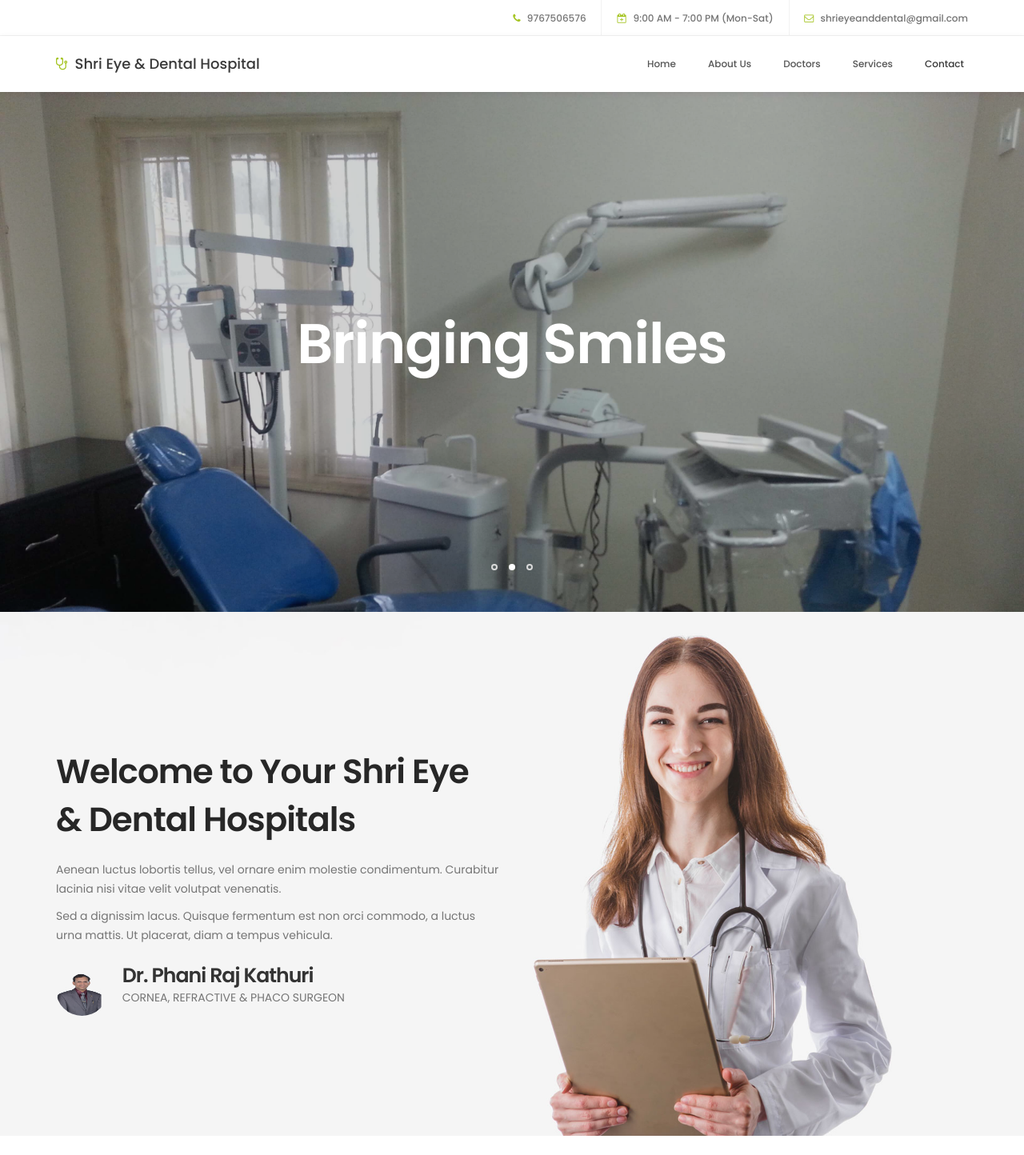
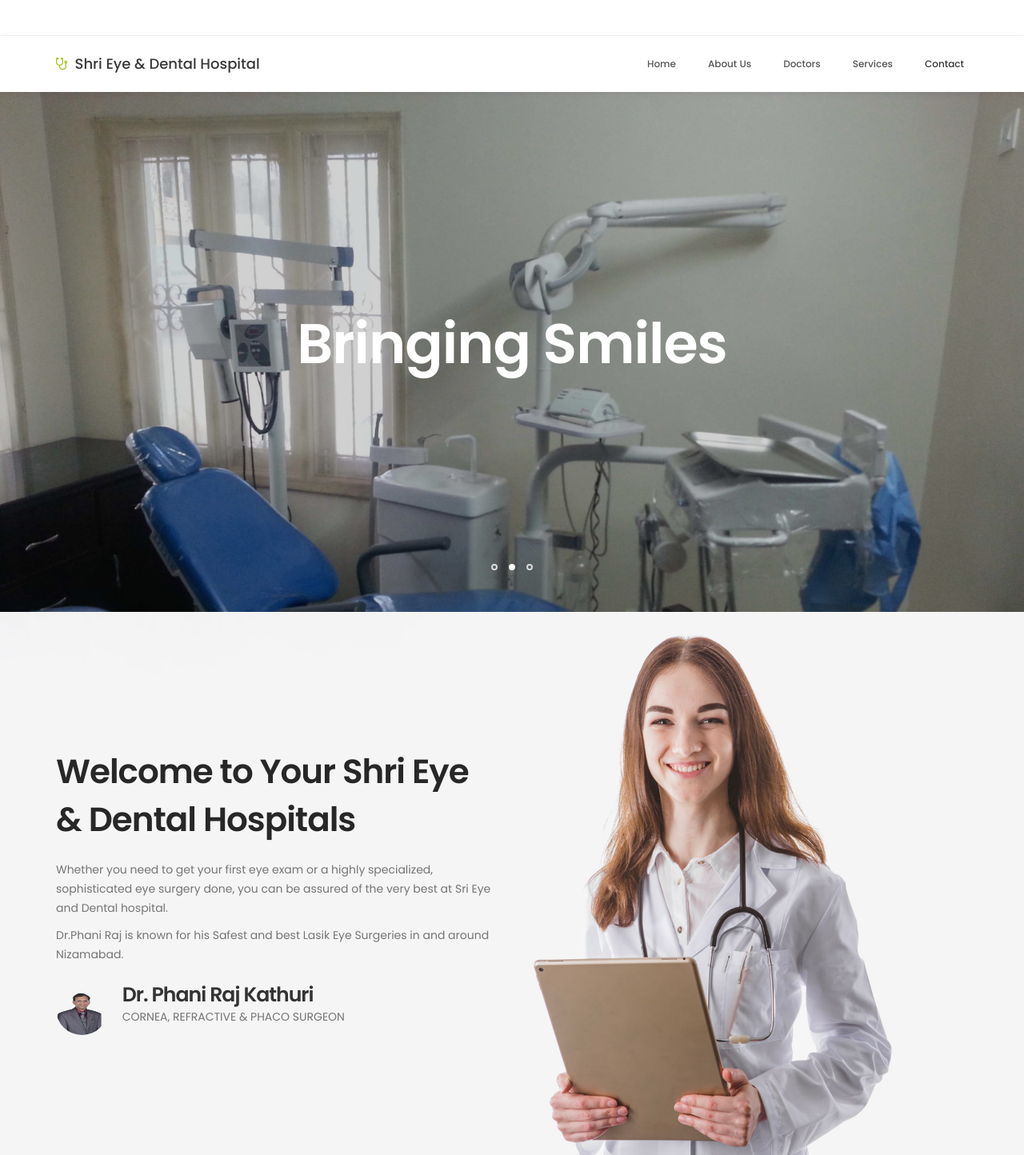
Before and after one commit to rahulbussa/srieye, a plain HTML site: page index.html in a window 1280 px wide. Shown: the top 1444 px of the page at 80% size. Drawn offline with Linux system fonts and the light colour scheme.

Commit message:
content update

```diff
--- a/index.html
+++ b/index.html
@@ -35,10 +35,10 @@
      <!-- HEADER -->
      <header>
           <div class="container">
-               <div class="row">
+               <!--div class="row">
 
                     <div class="col-md-4 col-sm-5">
-                         <!-- <p>Welcome to a Shri Eye &amp; Dental hospital</p> -->
+                         <p>Welcome to a Shri Eye &amp; Dental hospital</p>
                     </div>
 
                     <div class="col-md-8 col-sm-7 text-align-right">
@@ -47,7 +47,7 @@
                          <span class="email-icon"><i class="fa fa-envelope-o"></i> <a href="#">shrieyeanddental@gmail.com</a></span>
                     </div>
 
-               </div>
+               </div -->
           </div>
      </header>
 
@@ -137,8 +137,8 @@
                          <div class="about-info">
                               <h2 class="wow fadeInUp" data-wow-delay="0.6s">Welcome to Your Shri Eye &amp; Dental Hospitals</h2>
                               <div class="wow fadeInUp" data-wow-delay="0.8s">
-                                   <p>Aenean luctus lobortis tellus, vel ornare enim molestie condimentum. Curabitur lacinia nisi vitae velit volutpat venenatis.</p>
-                                   <p>Sed a dignissim lacus. Quisque fermentum est non orci commodo, a luctus urna mattis. Ut placerat, diam a tempus vehicula.</p>
+                                   <p>Whether you need to get your first eye exam or a highly specialized, sophisticated eye surgery done, you can be assured of the very best at Sri Eye and Dental hospital. </p>
+                                   <p>Dr.Phani Raj is known for his Safest and best Lasik Eye Surgeries in and around Nizamabad.</p>
                               </div>
                               <figure class="profile wow fadeInUp" data-wow-delay="1s">
                                    <img src="images/Drphani.png" class="img-responsive" alt="">
```
